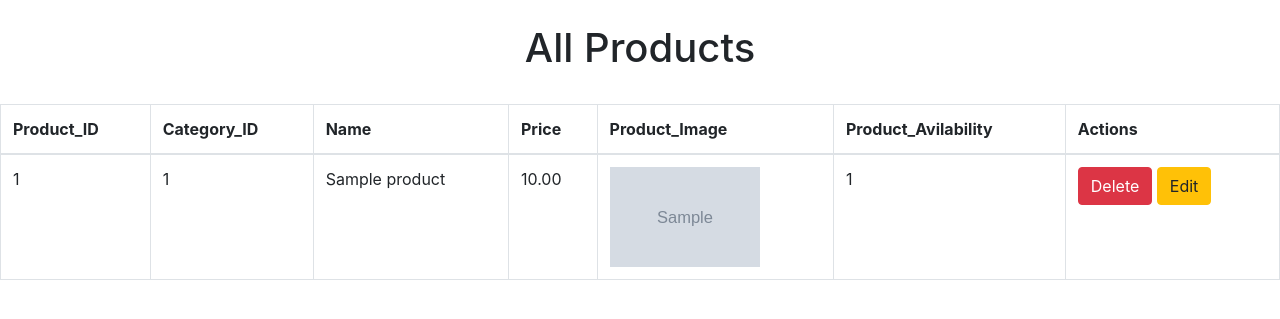
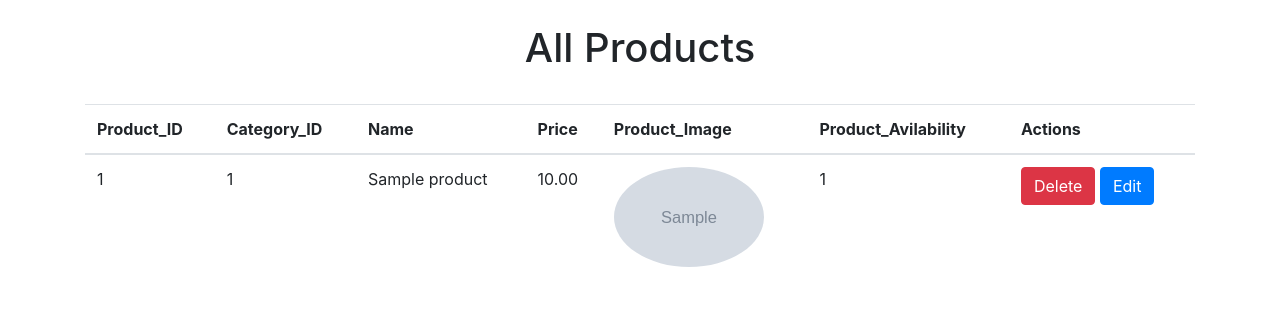
Before and after one commit to Hossam-Tarek/cafeteria, a PHP site: page /views/admin/product/all_products.php in a window 1280 px wide. Shown: the part 72-391 px from the top of the page. Run offline with PHP 8.4, Linux system fonts and the light colour scheme; tables that the repository leaves empty hold one stand-in row (values such as "Sample post"); grey boxes marked "Sample" are stand-in pictures; a stand-in replaces the project's code that opens the database connection.

Commit message:
Update Database  connection Directory

```diff
--- a/views/admin/product/all_products.php
+++ b/views/admin/product/all_products.php
@@ -3,9 +3,11 @@
      $PAGE_STYLESHEETS = "";
      $PAGE_SCRIPTS = "";
      require_once  "../../../templates/header.php";
-     require_once "../../../templates/database_connection.php";
+     require_once "../../../database_connection.php";
 ?>
-
+<div class='container'>
+<div class='row'>
+<div class='col-sm-12'>
 <?php
       try{
       echo "<br>";
@@ -14,8 +16,8 @@
         $stmt=$conn->prepare("SELECT * FROM `product`");
         $stmt->execute();
         $result=$stmt->fetchAll();
-
-         echo "<table class='table  table-bordered table-hover'>
+         echo
+      "<table class='table  table-hover'>
          <thead>
            <tr>
              <th scope=col>Product_ID</th>
@@ -25,8 +27,6 @@
              <th scope=col>Product_Image</th>
              <th scope=col>Product_Avilability</th>
              <th scope=col>Actions</th>
-
-
            </tr>
          </thead>";
      foreach($result as $resul){
@@ -34,10 +34,10 @@
       "<td> ".$resul['category_id']. "</td>".
       "<td> ".$resul['name']. "</td>".
       "<td> ".$resul['price']. "</td>".
-     "<td>"."<img src=".$resul['image']." width=150 height=100>"."</td>".
+     "<td>"."<img src=".'../../../images/products/'.$resul['image']." width='150' height='100' style='border-radius:50%;'>"."</td>".
      "<td> ".$resul['available']. "</td>".
      "<td>" ."<button class='btn btn-danger'>Delete</button>
-     <button class='btn btn-warning'>Edit</button>" ."</td>".
+     <button class='btn btn-primary'>Edit</button>" ."</td>".
      "</tr> </tbody>";
      }
      echo "</table>";
@@ -47,7 +47,9 @@
      }
 
 ?>
-
+</div>
+</div>
+</div>
 <?php
       require_once  "../../../templates/footer.php";
 ?>
```
